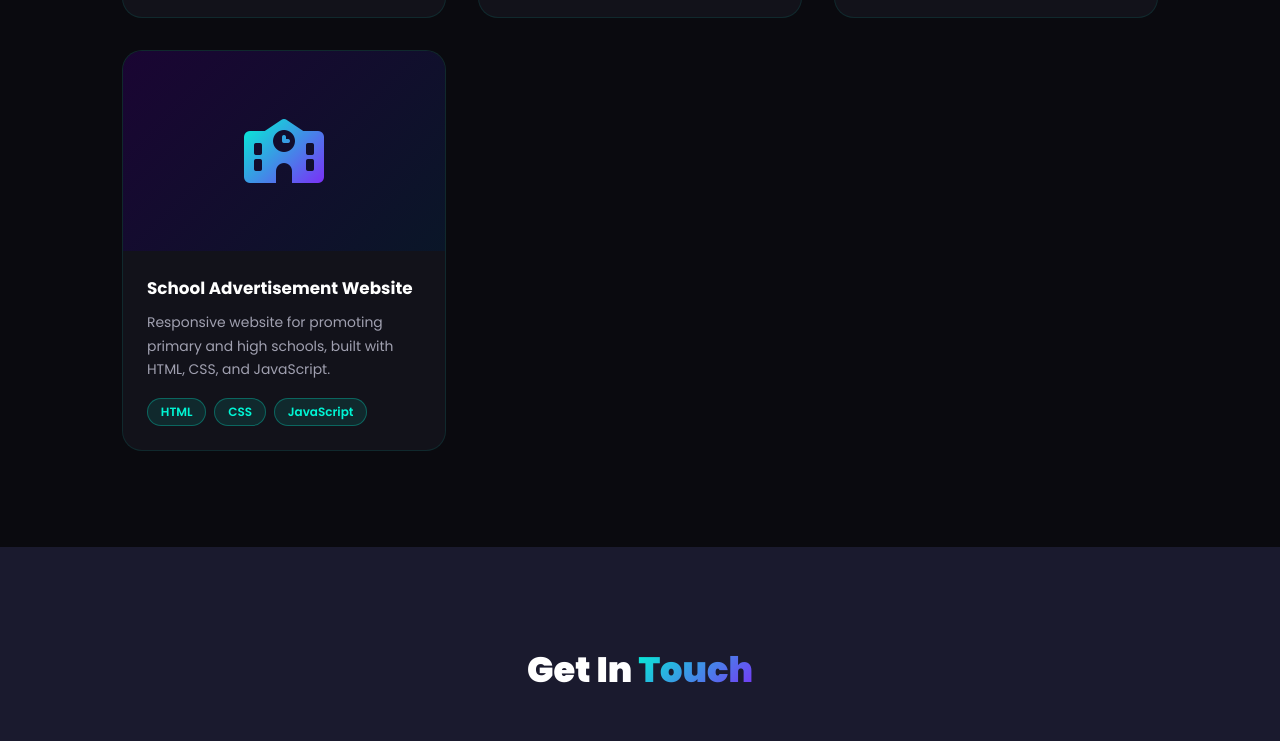
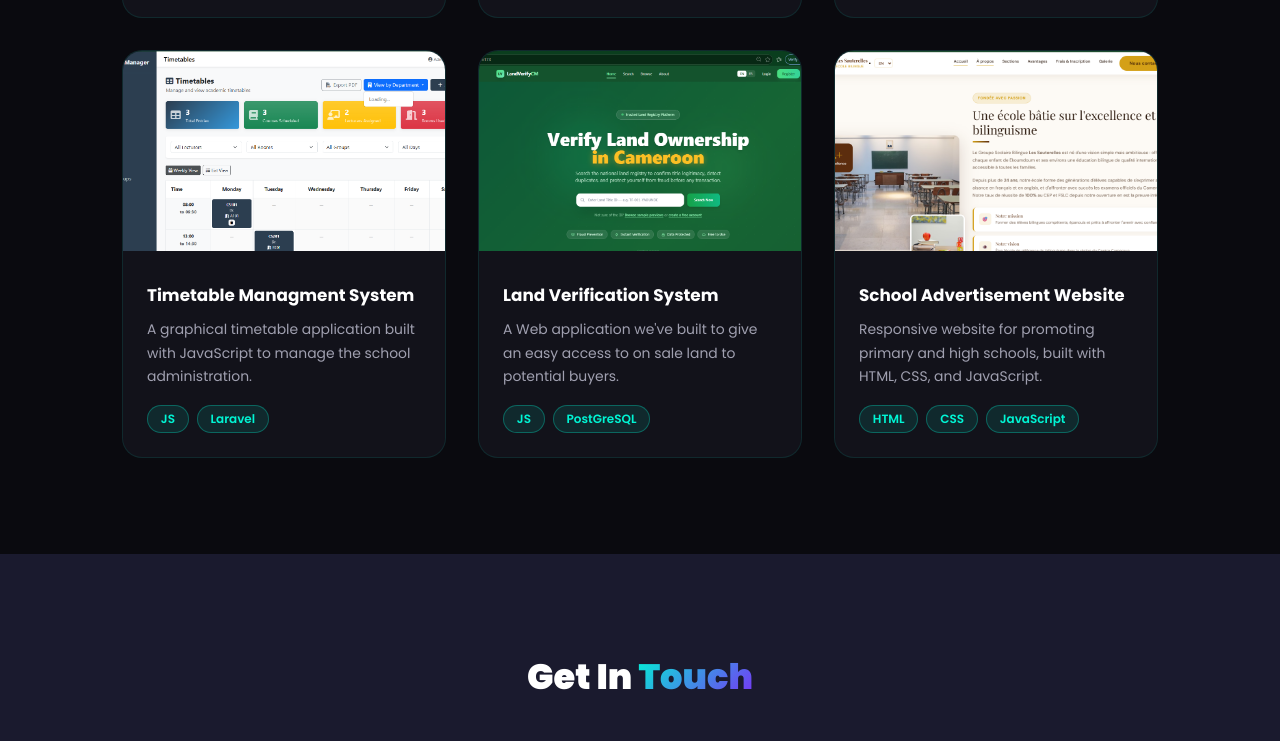
Before and after one commit to leprince-2004/leprince-2004.github.io, a plain HTML site: page index.html in a window 1280 px wide. Shown: the part 3678-4419 px from the top of the page. Drawn offline with Linux system fonts and the light colour scheme.

Commit message:
Add two new projects

```diff
--- a/index.html
+++ b/index.html
@@ -183,8 +183,41 @@
         </div>
 
         <div class="project-card">
-          <div class="project-img project-img-placeholder">
+          <!-- <div class="project-img project-img-placeholder">
+            <i class="fas fa-calendar-alt"></i>
+          </div> -->
+          <div class="project-img">
+            <img src="assets/img/timetable.png" alt="QR Attendance System"/>
+          </div>
+          <div class="project-info">
+            <h3>Timetable Managment System</h3>
+            <p>A graphical timetable application built with JavaScript to manage the school administration.</p>
+            <div class="project-tags">
+              <span>JS</span><span>Laravel</span>
+            </div>
+          </div>
+        </div>
+
+
+        <div class="project-card">
+          <div class="project-img">
+            <img src="assets/img/land verification.png" alt="QR Attendance System"/>
+          </div>
+          <div class="project-info">
+            <h3>Land Verification System</h3>
+            <p>A Web application we've built to give an easy access to on sale land to potential buyers.</p>
+            <div class="project-tags">
+              <span>JS</span><span>PostGreSQL</span>
+            </div>
+          </div>
+        </div>
+
+        <div class="project-card">
+          <!-- <div class="project-img project-img-placeholder">
             <i class="fas fa-school"></i>
+          </div> -->
+          <div class="project-img">
+            <img src="assets/img/School.png" alt="QR Attendance System"/>
           </div>
           <div class="project-info">
             <h3>School Advertisement Website</h3>
```
Also changed, not shown: assets/img/School.png (added), assets/img/land verification.png (added), assets/img/timetable.png (added).
